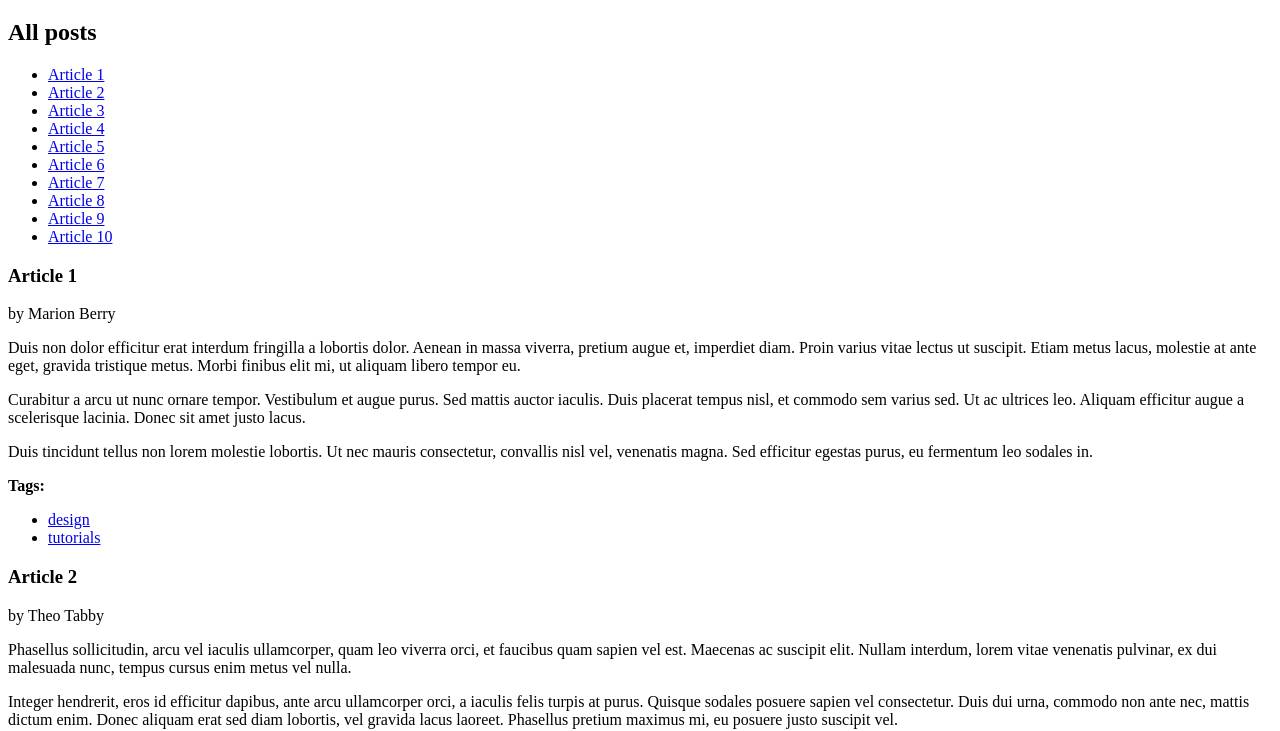
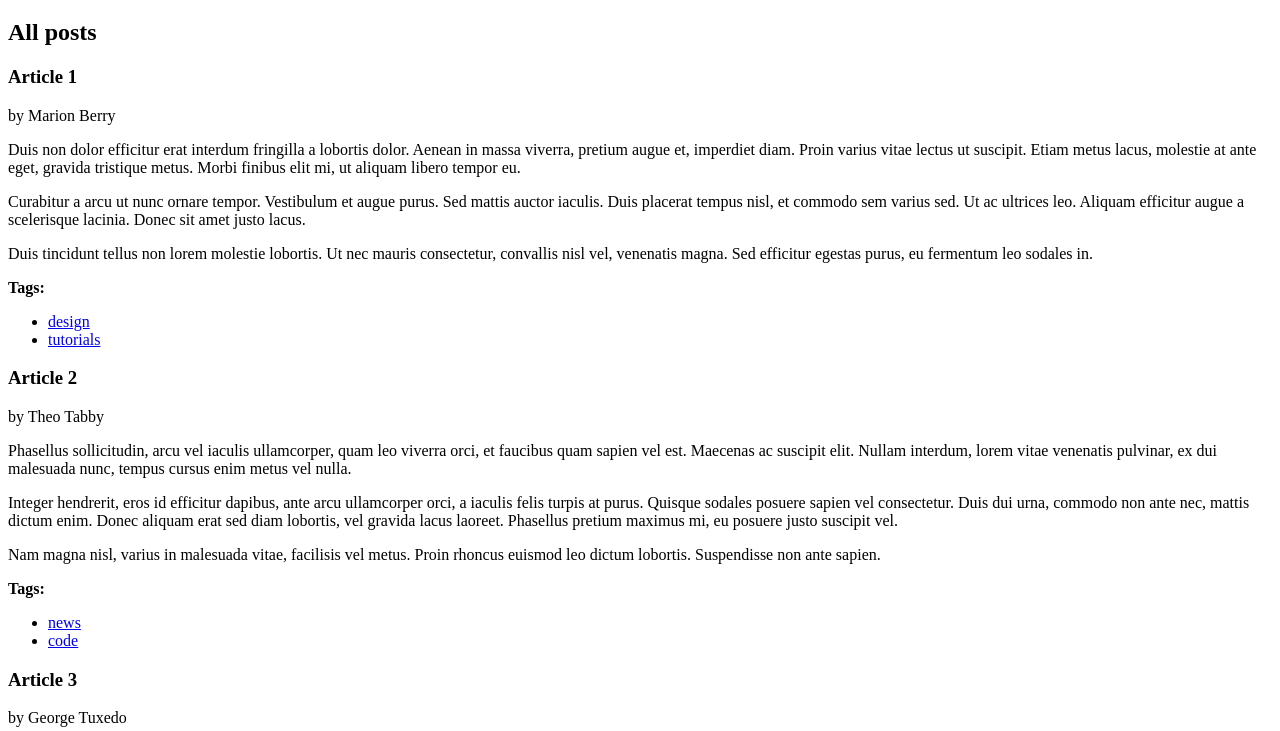
Before and after one commit to irekM/javascript-blog, a plain HTML site: page index.html in a window 1280 px wide. Shown: the part 87-818 px from the top of the page. Drawn offline with Linux system fonts and the light colour scheme; files that its build step writes are made by us from their sources.

Commit message:
feat(html script.js): change structure of html and add titleList remover

```diff
--- a/index.html
+++ b/index.html
@@ -14,16 +14,6 @@
             <aside class="sidebar">
               <h2 class="section-title">All posts</h2>
               <ul class="list titles">
-                <li><a href="#article-1" class="active"><span>Article 1</span></a></li>
-                <li><a href="#article-2"><span>Article 2</span></a></li>
-                <li><a href="#article-3"><span>Article 3</span></a></li>
-                <li><a href="#article-4"><span>Article 4</span></a></li>
-                <li><a href="#article-5"><span>Article 5</span></a></li>
-                <li><a href="#article-6"><span>Article 6</span></a></li>
-                <li><a href="#article-7"><span>Article 7</span></a></li>
-                <li><a href="#article-8"><span>Article 8</span></a></li>
-                <li><a href="#article-9"><span>Article 9</span></a></li>
-                <li><a href="#article-10"><span>Article 10</span></a></li>
               </ul>
             </aside>
             <section class="posts">
--- a/js/script.js
+++ b/js/script.js
@@ -38,3 +38,30 @@ const links = document.querySelectorAll('.titles a');
 for(let link of links){
   link.addEventListener('click', titleClickHandler);
 }
+
+const optArticleSelector = '.post',
+      optTitleSelector = '.post-title',
+      optTitleListSelector = '.titles';
+
+
+function generateTitleLinks(){
+
+  /* remove contents of titleList*/
+    const titleList = document.querySelector(optTitleListSelector);
+    titleList.innerHTML = '';
+
+  /*for each article*/
+
+    /*get the article id*/
+
+    /*find the title element*/
+
+    /*get the title from the title element*/
+
+    /*create HTML of the link*/
+
+    /*insert link into titleList*/
+
+}
+
+generateTitleLinks();
```
